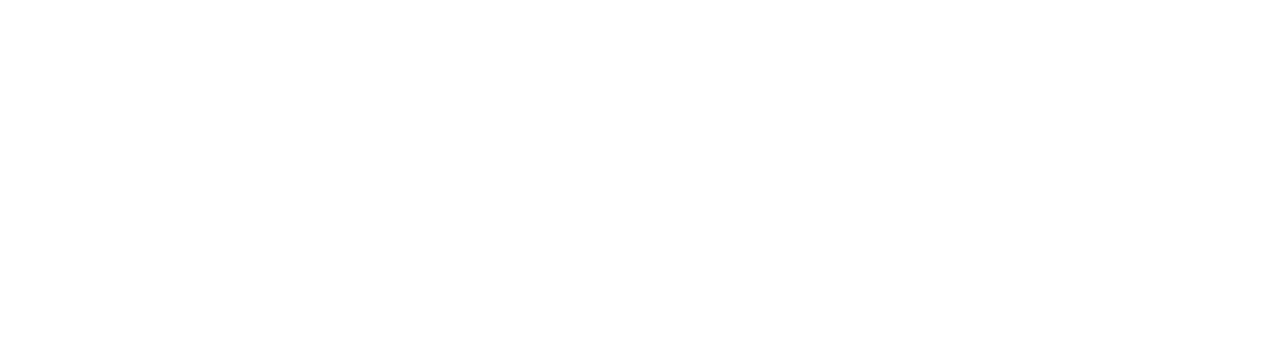
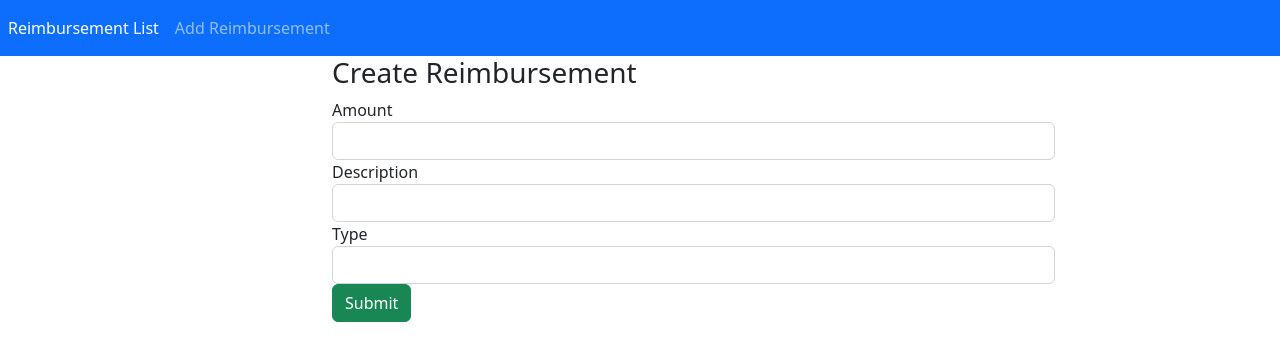
Before and after one commit to lukalicheli/reimbursement-frontend, an Angular app in the folder reimbursement-frontend/: page /reimbursement/create-reimbursement in a window 1280 px wide. Before the commit this address led to /. Shown: the top 360 px of the page. Built offline with nearby package versions, Linux system fonts and the light colour scheme.

Commit message:
Updated functionality with adding reimbursements and also changed the status and types to show names instead of the ids

```diff
--- a/reimbursement-frontend/src/app/app-routing.module.ts
+++ b/reimbursement-frontend/src/app/app-routing.module.ts
@@ -1,5 +1,6 @@
 import { NgModule } from '@angular/core';
 import { RouterModule, Routes } from '@angular/router';
+import { CreateReimbursementComponent } from './components/create-reimbursement/create-reimbursement.component';
 import { CreateUserComponent } from './components/create-user/create-user.component';
 import { LoginUserComponent } from './components/login-user/login-user.component';
 import { ReimbursementListComponent } from './components/reimbursement-list/reimbursement-list.component';
@@ -11,7 +12,8 @@
   { path: 'users', component: UserListComponent },
   { path: 'users/create-user', component: CreateUserComponent },
   { path: 'reimbursement', component: ReimbursementListComponent },
-  {path: 'users/update-user/:{username}Activation', component: UpdateUserComponent},
+  { path: 'reimbursement/create-reimbursement', component: CreateReimbursementComponent },
+  { path: 'users/update-user/:{username}Activation', component: UpdateUserComponent} ,
 ];
 
 @NgModule({
--- a/reimbursement-frontend/src/app/components/create-reimbursement/create-reimbursement.component.html
+++ b/reimbursement-frontend/src/app/components/create-reimbursement/create-reimbursement.component.html
@@ -1 +1,39 @@
-<p>create-reimbursement works!</p>
+<nav class="navbar navbar-expand-sm bg-primary navbar-dark">
+    <ul class="navbar-nav">
+        <li class="nav-item">
+            <a routerLink="/reimbursement" routerLinkActive="active" class="nav-link"> Reimbursement List</a>
+         </li>
+        <li class="nav-item">
+            <a class="nav-link"> Add Reimbursement</a>
+         </li>
+    </ul>
+</nav>
+
+
+<div class="container col-md-7 offset-md-3">
+<h3> Create Reimbursement </h3>
+<form (ngSubmit)="onSubmit()">
+
+    <div class="form-group">
+        <label> Amount</label>
+        <input type="text" class="form-control" id="amount"
+            [(ngModel)] = "reimb.amount" name="amount">
+    </div>
+
+    <div class="form-group">
+        <label> Description</label>
+        <input type="text" class="form-control" id="description"
+            [(ngModel)] = "reimb.description" name="description">
+    </div>
+
+    <div class="form-group">
+        <label> Type</label>
+        <input type="text" class="form-control" id="type"
+            [(ngModel)] = "reimb.type" name="type">
+    </div>
+
+    <button class="btn btn-success" type="submit">
+        Submit
+    </button>
+</form>
+</div>
--- a/reimbursement-frontend/src/app/components/create-reimbursement/create-reimbursement.component.ts
+++ b/reimbursement-frontend/src/app/components/create-reimbursement/create-reimbursement.component.ts
@@ -1,15 +1,37 @@
 import { Component, OnInit } from '@angular/core';
+import { Router } from '@angular/router';
+import { ReimbResponse } from 'src/app/models/reimb-response';
+import { ReimbService } from 'src/app/services/reimb.service';
 
 @Component({
   selector: 'app-create-reimbursement',
   templateUrl: './create-reimbursement.component.html',
-  styleUrls: ['./create-reimbursement.component.css']
+  styleUrls: ['./create-reimbursement.component.css'],
 })
 export class CreateReimbursementComponent implements OnInit {
+  reimb: ReimbResponse = new ReimbResponse();
 
-  constructor() { }
+  constructor(private reimbService: ReimbService, private router: Router) {}
 
-  ngOnInit(): void {
+  ngOnInit(): void {}
+
+  saveReimb() {
+    this.reimbService.createReimbursement(this.reimb).subscribe(
+      (data) => {
+        console.log(data);
+        this.goToReimbList();
+      },
+      (error) => console.log(error)
+    );
+  }
+
+  goToReimbList() {
+    this.router.navigate(['/reimbursement']);
+  }
+
+  onSubmit() {
+    console.log(this.reimb);
+    this.saveReimb();
   }
 
 }
--- a/reimbursement-frontend/src/app/components/reimbursement-list/reimbursement-list.component.html
+++ b/reimbursement-frontend/src/app/components/reimbursement-list/reimbursement-list.component.html
@@ -1,4 +1,14 @@
-<p>reimbursement-list works!</p>
+<nav class="navbar navbar-expand-sm bg-primary navbar-dark">
+    <ul class="navbar-nav">
+        <li class="nav-item">
+            <a class="nav-link"> Reimbursement List</a>
+         </li>
+        <li class="nav-item">
+            <a routerLink="create-reimbursement" routerLinkActive="active" class="nav-link"> Add Reimbursement</a>
+         </li>
+    </ul>
+</nav>
+
 <div class="container col-md-7">
     <h2>
         Employee Reimbursement Service List
@@ -13,8 +23,8 @@
                 <th> Description</th>
                 <th> AuthorID</th>
                 <th> ResolverID</th>
-                <th> StatusID</th>
-                <th> TypeID</th>
+                <th> Status</th>
+                <th> Type</th>
             </tr>
         </thead>
         <tbody>
@@ -26,8 +36,8 @@
                 <td> {{ reimb.description }} </td>
                 <td> {{ reimb.authorID }} </td>
                 <td> {{ reimb.resolverID }} </td>
-                <td> {{ reimb.statusID}} </td>
-                <td> {{ reimb.typeID }} </td>
+                <td> {{ reimb.status}} </td>
+                <td> {{ reimb.type }} </td>
             </tr>
         </tbody>
     </table>
--- a/reimbursement-frontend/src/app/models/reimb-response.ts
+++ b/reimbursement-frontend/src/app/models/reimb-response.ts
@@ -1,13 +1,11 @@
 export class ReimbResponse {
-    constructor(
-        public reimbID: string,
-        public amount: number,
-        public submitted: string,
-        public resolved: string,
-        public description: string,
-        public authorID: string,
-        public resolverID: string,
-        public statusID: number,
-        public typeID: number
-    ) {}
+  reimbID!: string;
+  amount!: number;
+  submitted!: string;
+  resolved!: string;
+  description!: string;
+  authorID!: string;
+  resolverID!: string;
+  status!: string;
+  type!: string;
 }
--- a/reimbursement-frontend/src/app/models/user-response.ts
+++ b/reimbursement-frontend/src/app/models/user-response.ts
@@ -1,5 +1,4 @@
 export class UserResponse {
-
   id!: string;
   givenName!: string;
   surname!: string;
@@ -8,5 +7,4 @@
   password!: string;
   role!: string;
   isActive!: boolean;
-
 }
--- a/reimbursement-frontend/src/app/services/reimb.service.ts
+++ b/reimbursement-frontend/src/app/services/reimb.service.ts
@@ -14,4 +14,8 @@
   getReimbList(): Observable<ReimbResponse[]> {
     return this.httpClient.get<ReimbResponse[]>(this.baseUrl);
   }
+
+  createReimbursement(reimb: ReimbResponse): Observable<Object>{
+    return this.httpClient.post(this.baseUrl, reimb)
+  }
 }
```
